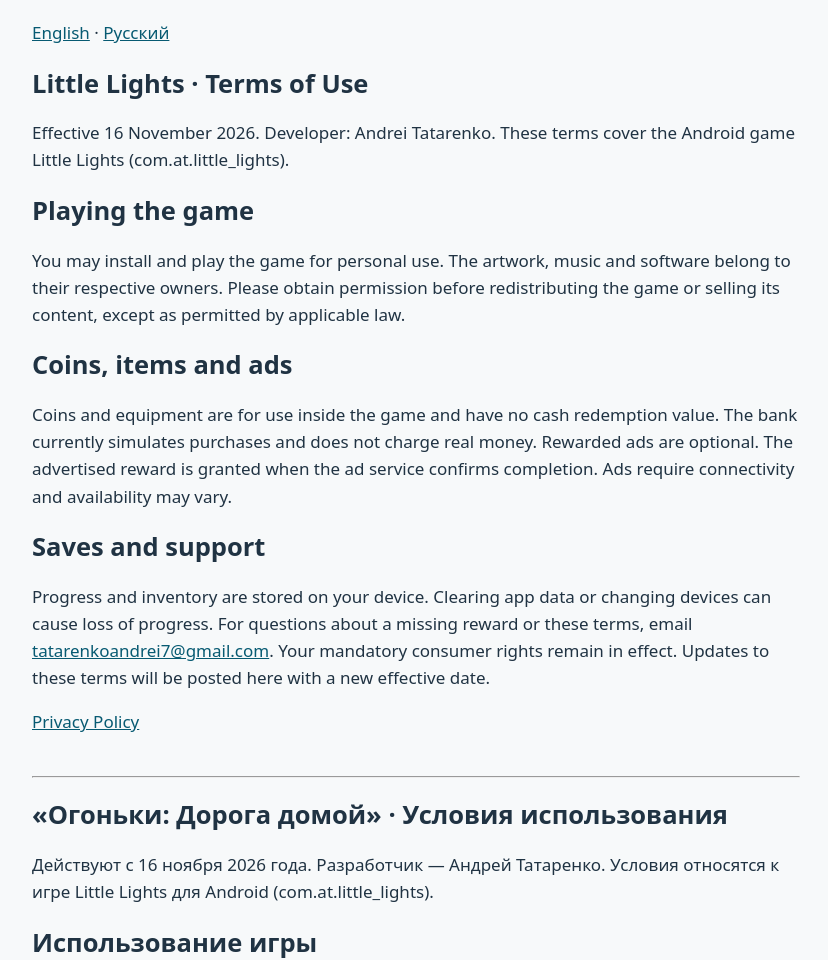
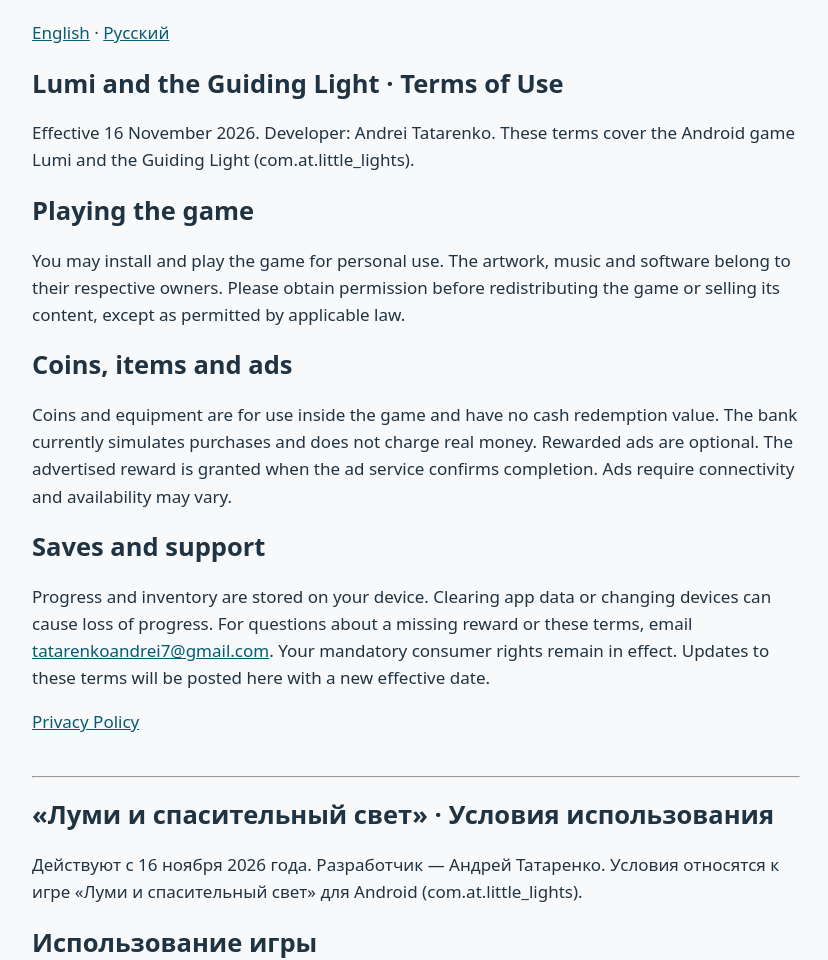
Before and after one commit to Andreiiy/little-coloring-privacy, a plain HTML site: page little-lights/terms/index.html in a window 1280 px wide. Shown: the top 960 px of the page, without its empty margins (224-1052 px from the left). Drawn offline with Linux system fonts and the light colour scheme.

Commit message:
Use current English and Russian game titles in both legal documents

```diff
--- a/little-lights/terms/index.html
+++ b/little-lights/terms/index.html
@@ -1,11 +1,11 @@
-<!doctype html><html lang="en"><meta charset="utf-8"><meta name="viewport" content="width=device-width,initial-scale=1"><title>Little Lights · Terms of Use / Условия использования</title>
+<!doctype html><html lang="en"><meta charset="utf-8"><meta name="viewport" content="width=device-width,initial-scale=1"><title>Lumi and the Guiding Light · Terms of Use / Условия использования</title>
 <style>body{font:17px/1.6 system-ui,sans-serif;color:#203343;background:#f7f9fa;max-width:48rem;margin:auto;padding:1.2rem}h1,h2{line-height:1.2}a{color:#075a72}section{padding-bottom:2rem}</style>
 <main><nav><a href="#en">English</a> · <a href="#ru" lang="ru">Русский</a></nav>
-<section id="en"><h1>Little Lights · Terms of Use</h1><p>Effective 16 November 2026. Developer: Andrei Tatarenko. These terms cover the Android game Little Lights (com.at.little_lights).</p>
+<section id="en"><h1>Lumi and the Guiding Light · Terms of Use</h1><p>Effective 16 November 2026. Developer: Andrei Tatarenko. These terms cover the Android game Lumi and the Guiding Light (com.at.little_lights).</p>
 <h2>Playing the game</h2><p>You may install and play the game for personal use. The artwork, music and software belong to their respective owners. Please obtain permission before redistributing the game or selling its content, except as permitted by applicable law.</p>
 <h2>Coins, items and ads</h2><p>Coins and equipment are for use inside the game and have no cash redemption value. The bank currently simulates purchases and does not charge real money. Rewarded ads are optional. The advertised reward is granted when the ad service confirms completion. Ads require connectivity and availability may vary.</p>
 <h2>Saves and support</h2><p>Progress and inventory are stored on your device. Clearing app data or changing devices can cause loss of progress. For questions about a missing reward or these terms, email <a href="mailto:tatarenkoandrei7@gmail.com">tatarenkoandrei7@gmail.com</a>. Your mandatory consumer rights remain in effect. Updates to these terms will be posted here with a new effective date.</p><a href="../#en">Privacy Policy</a></section>
-<hr><section id="ru" lang="ru"><h1>«Огоньки: Дорога домой» · Условия использования</h1><p>Действуют с 16 ноября 2026 года. Разработчик — Андрей Татаренко. Условия относятся к игре Little Lights для Android (com.at.little_lights).</p>
+<hr><section id="ru" lang="ru"><h1>«Луми и спасительный свет» · Условия использования</h1><p>Действуют с 16 ноября 2026 года. Разработчик — Андрей Татаренко. Условия относятся к игре «Луми и спасительный свет» для Android (com.at.little_lights).</p>
 <h2>Использование игры</h2><p>Вы можете установить игру и играть в личных целях. Права на иллюстрации, музыку и программный код принадлежат их правообладателям. Для распространения игры или продажи её материалов требуется разрешение, кроме случаев, предусмотренных законом.</p>
 <h2>Монеты, предметы и реклама</h2><p>Монеты и экипировка используются внутри игры. Обмен на деньги не предусмотрен. В текущей версии покупки в банке тестовые, реальные деньги не списываются. Просмотр рекламы за награду добровольный. Игра выдаёт указанную награду, когда рекламный сервис подтверждает завершение просмотра. Для показа нужен интернет, доступность роликов может меняться.</p>
 <h2>Сохранения и поддержка</h2><p>Игра хранит прогресс и предметы на устройстве. При очистке данных приложения или смене устройства прогресс может быть утрачен. Если награда не появилась или у вас есть вопрос об условиях, напишите на <a href="mailto:tatarenkoandrei7@gmail.com">tatarenkoandrei7@gmail.com</a>. Предусмотренные законом права потребителя сохраняются. При изменении условий здесь появится новая редакция с датой вступления в силу.</p><a href="../#ru">Политика конфиденциальности</a></section></main></html>
```
Also changed, not shown: little-lights/index.html (+3 -3 lines).
